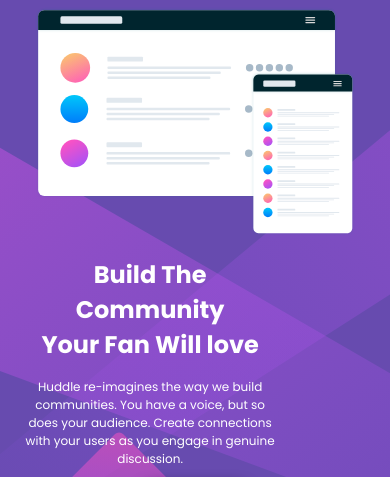
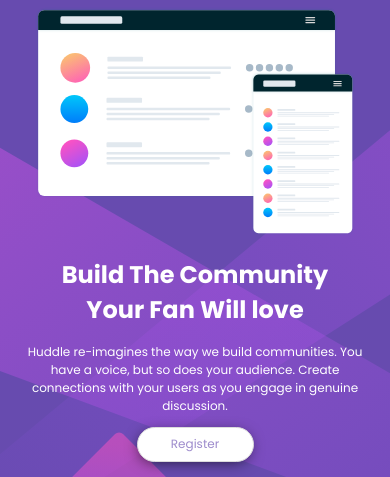
Before and after one commit to merciermk/frontEndMentor, a plain HTML site: page huddleLandingPage/index.html in a window 390 px wide. Shown: the part 43-520 px from the top of the page. Drawn offline with Linux system fonts and the light colour scheme.

Commit message:
debug recursive

```diff
--- a/huddleLandingPage/style.css
+++ b/huddleLandingPage/style.css
@@ -116,6 +116,12 @@
 
    }
 
+   .right h1, .right p{
+    margin-left: 3%;
+    margin-right: 3%;
+    max-width: 100%;
+    height: auto;
+}
    .button{
     margin-bottom: 5%;
     margin-left: auto;
```
